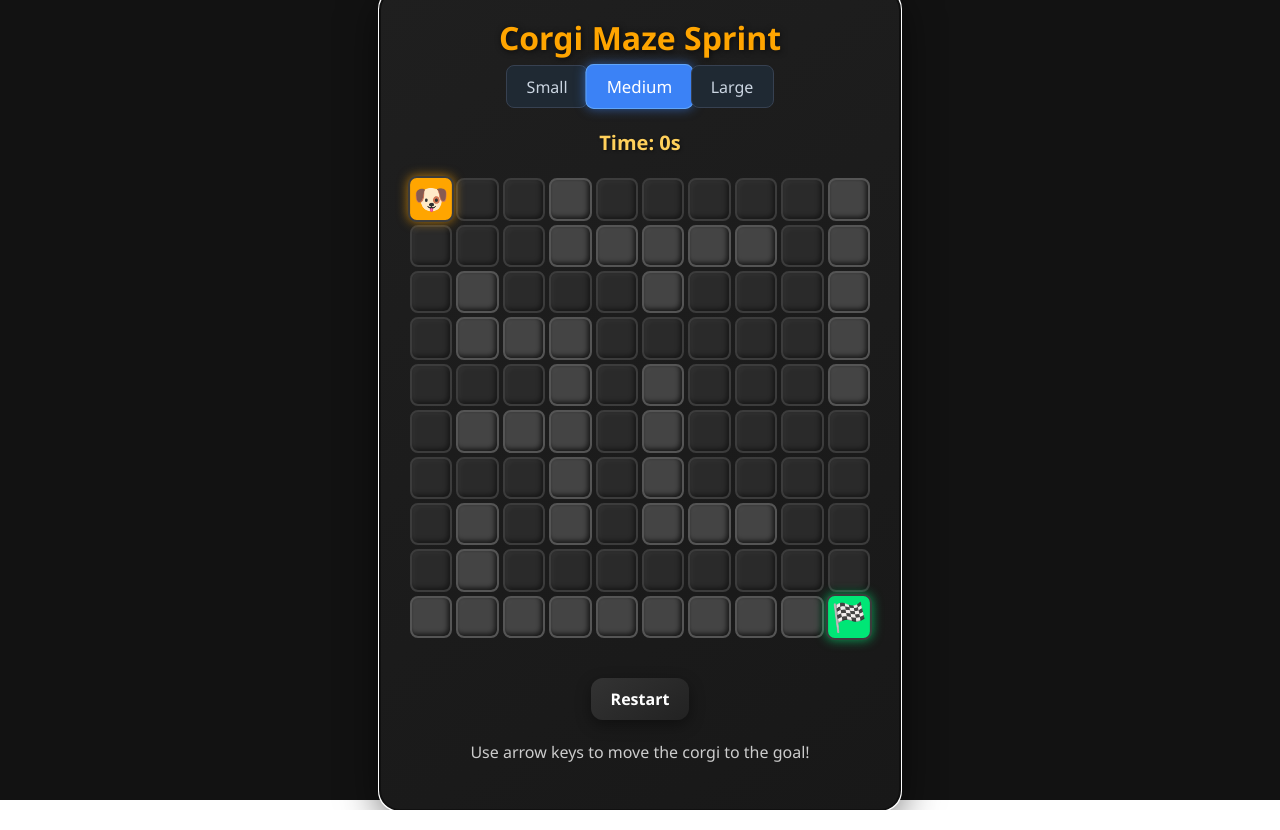
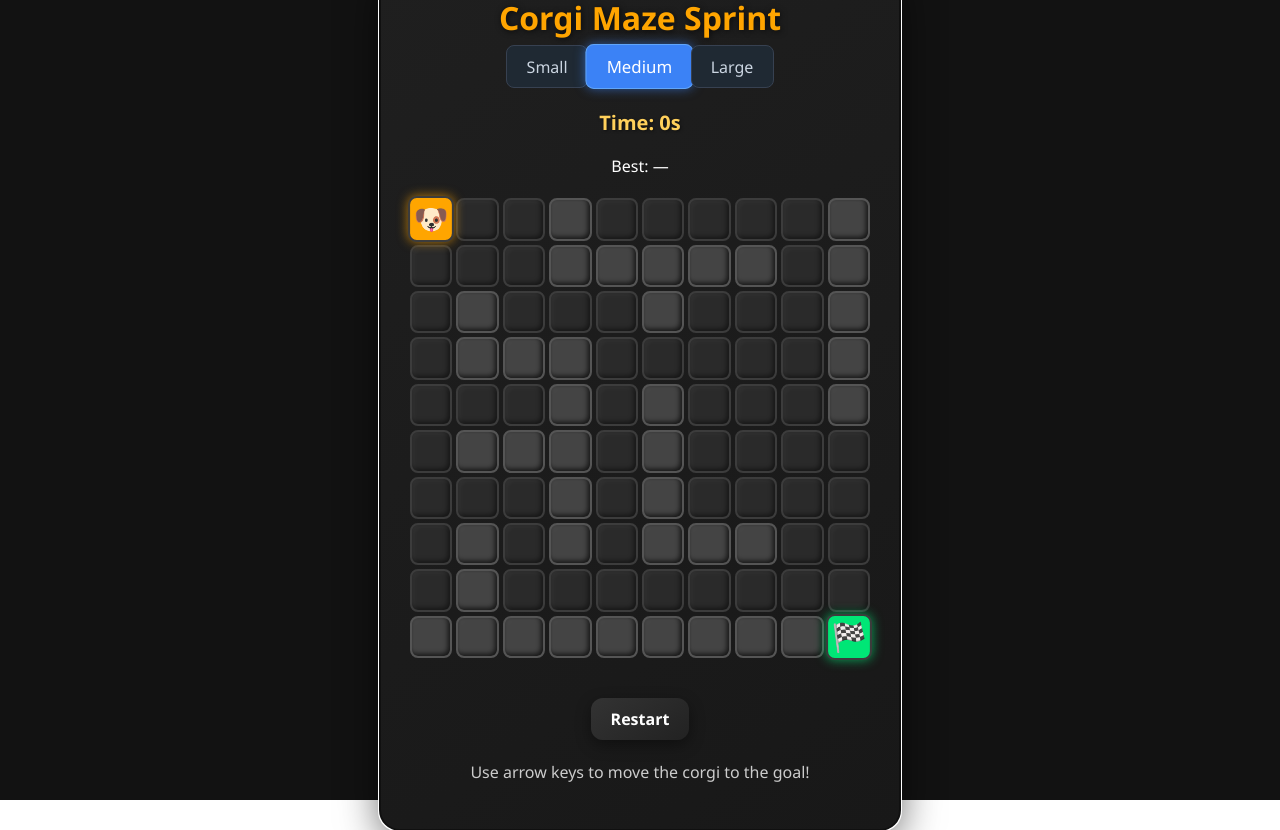
Before and after one commit to brendanbobryk/corgi-maze-sprint, a React (Vite) app in the folder corgi-maze-sprint/: page / in a window 1280 px wide. Built offline with nearby package versions, Linux system fonts and the light colour scheme.

Commit message:
added best time per size tracking

```diff
--- a/corgi-maze-sprint/src/App.jsx
+++ b/corgi-maze-sprint/src/App.jsx
@@ -62,9 +62,18 @@ function App() {
   const [timerActive, setTimerActive] = useState(false);
   const containerRef = useRef(null);
 
+  const bestKey = `corgi-maze-best-${mazeSize}`;
+  const [bestTime, setBestTime] = useState(
+    () => localStorage.getItem(bestKey)
+  );
+
   useEffect(() => {
     containerRef.current.focus();
   }, []);
+
+  useEffect(() => {
+    setBestTime(localStorage.getItem(bestKey));
+  }, [mazeSize]);
 
   useEffect(() => {
     let interval;
@@ -97,8 +106,15 @@ function App() {
         if (maze[newRow][newCol] === 1) return [row, col];
 
         if (newRow === mazeSize - 1 && newCol === mazeSize - 1) {
+          setTimerActive(false);
+
+          const storedBest = localStorage.getItem(bestKey);
+          if (!storedBest || time < Number(storedBest)) {
+            localStorage.setItem(bestKey, time);
+            setBestTime(time);
+          }
+
           alert(`🎉 You win! Time: ${time}s`);
-          setTimerActive(false);
         }
 
         return [newRow, newCol];
@@ -108,7 +124,7 @@ function App() {
     const container = containerRef.current;
     container.addEventListener("keydown", handleKey);
     return () => container.removeEventListener("keydown", handleKey);
-  }, [maze, mazeSize, time]);
+  }, [maze, mazeSize, time, bestKey]);
 
   useEffect(() => {
     if (!timerActive && (playerPos[0] !== 0 || playerPos[1] !== 0)) {
@@ -168,6 +184,9 @@ function App() {
         </div>
 
         <p className="timer">Time: {time}s</p>
+        <p className="best-time">
+          Best: {bestTime ? `${bestTime}s` : "—"}
+        </p>
 
         <div
           className="maze"
```
